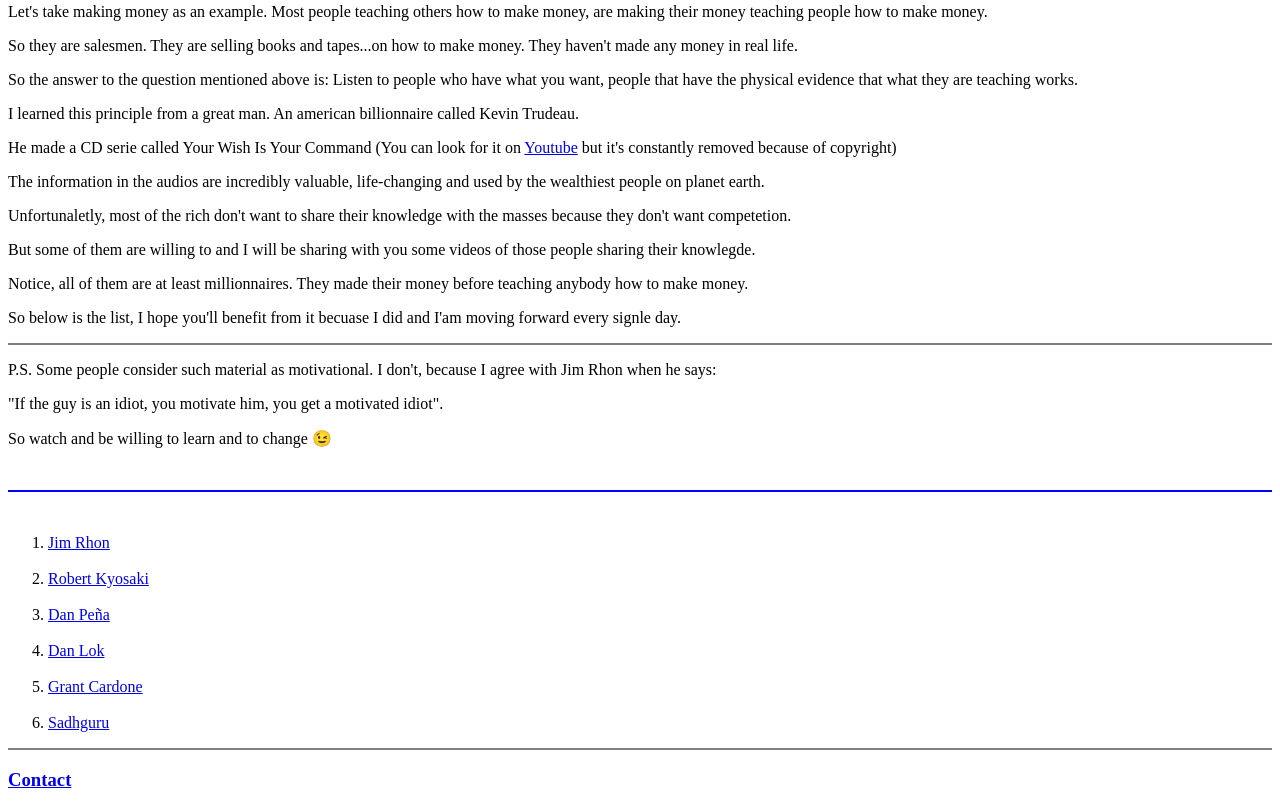
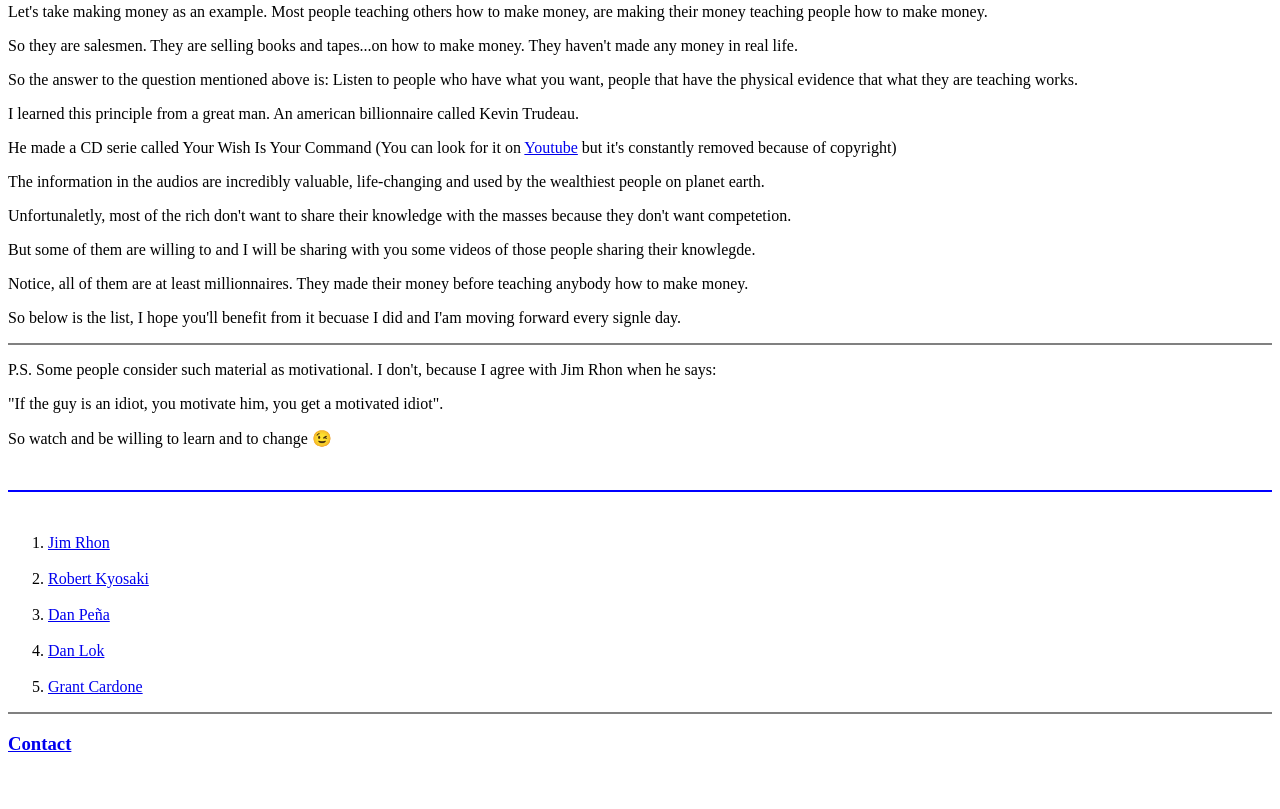
Before and after one commit to mehdimekni/personalwebsite, a plain HTML site: page index.html in a window 1280 px wide. Shown: the part 558-1367 px from the top of the page. After the commit the page ends 1331 px from the top, so only its background shows below. Drawn offline with Linux system fonts and the light colour scheme.

Commit message:
Edit html file 1

```diff
--- a/index.html
+++ b/index.html
@@ -80,8 +80,6 @@
     <li> <a href="https://www.youtube.com/watch?v=yASaVNKs9yY&ab_channel=DanLok"> Dan Lok </a> </li>
     <br>
     <li> <a href="https://www.youtube.com/watch?v=GFB3VIFsrHY&ab_channel=GrantCardone">  Grant Cardone </a> </li>
-    <br>
-    <li> <a href="https://www.youtube.com/watch?v=UwGSgJytufY&ab_channel=Sadhguru"> Sadhguru </a> </li>
   </ol>
 
   <hr noshade>
```
